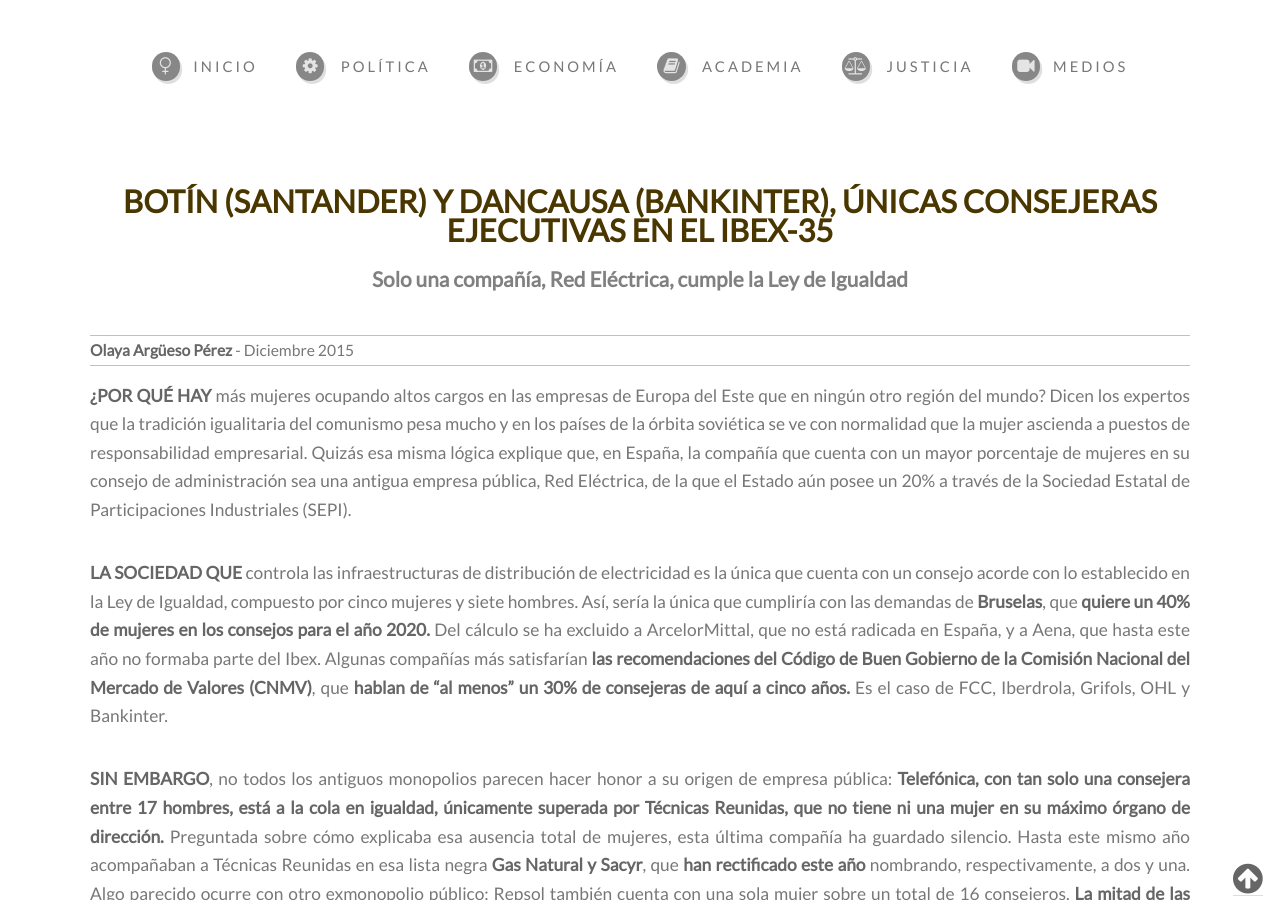
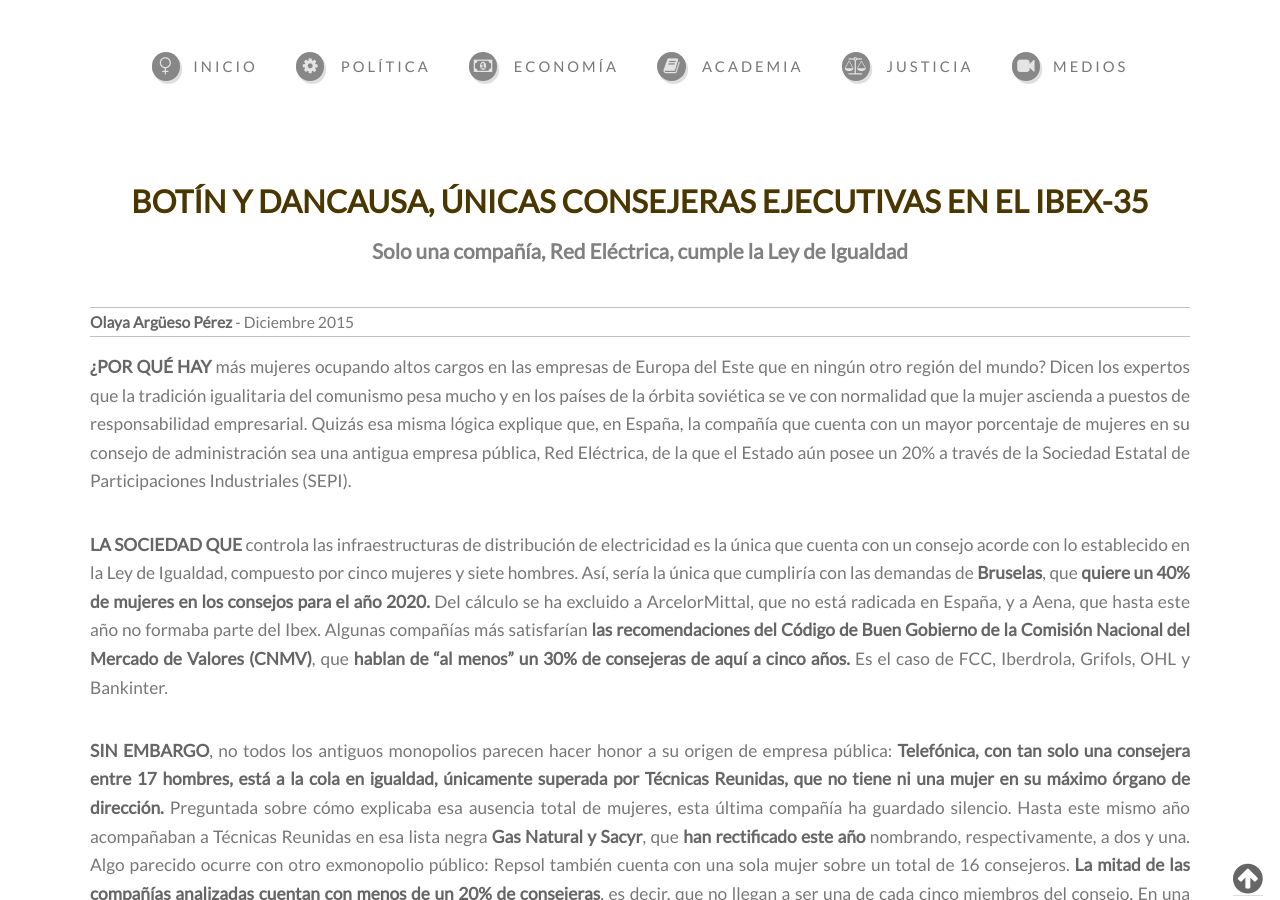
Before and after one commit to medialab-prado/3tpd-mapa-poder-femenino, a Jekyll site: the page built from economia/espana.html, in a window 1280 px wide and 900 px high. Built offline with Jekyll 4.4.1, drawn with Linux system fonts in a browser that asks for light colours.

Commit message:
Cambios en los titulares

```diff
--- a/economia/espana.html
+++ b/economia/espana.html
@@ -5,7 +5,7 @@
 ---
 
 <header>
-	<h1>Botín (Santander) y Dancausa (Bankinter), únicas consejeras ejecutivas en el Ibex-35</h1>
+	<h1>Botín y Dancausa, únicas consejeras ejecutivas en el Ibex-35</h1>
 </header>
 <!-- Post -->
 <article class="box post">
--- a/justicia/tribunal_constitucional.html
+++ b/justicia/tribunal_constitucional.html
@@ -9,7 +9,7 @@
 </header>
 <!-- Post -->
 <article class="box post">
-	<section class="subtitle">El Tribunal Constitucional , con
+	<section class="subtitle">El Alto Tribunal, con
 		solo una mujer entre nueve magistrados, a la cola en igualdad</section>
 
 	<section class="author">
```
